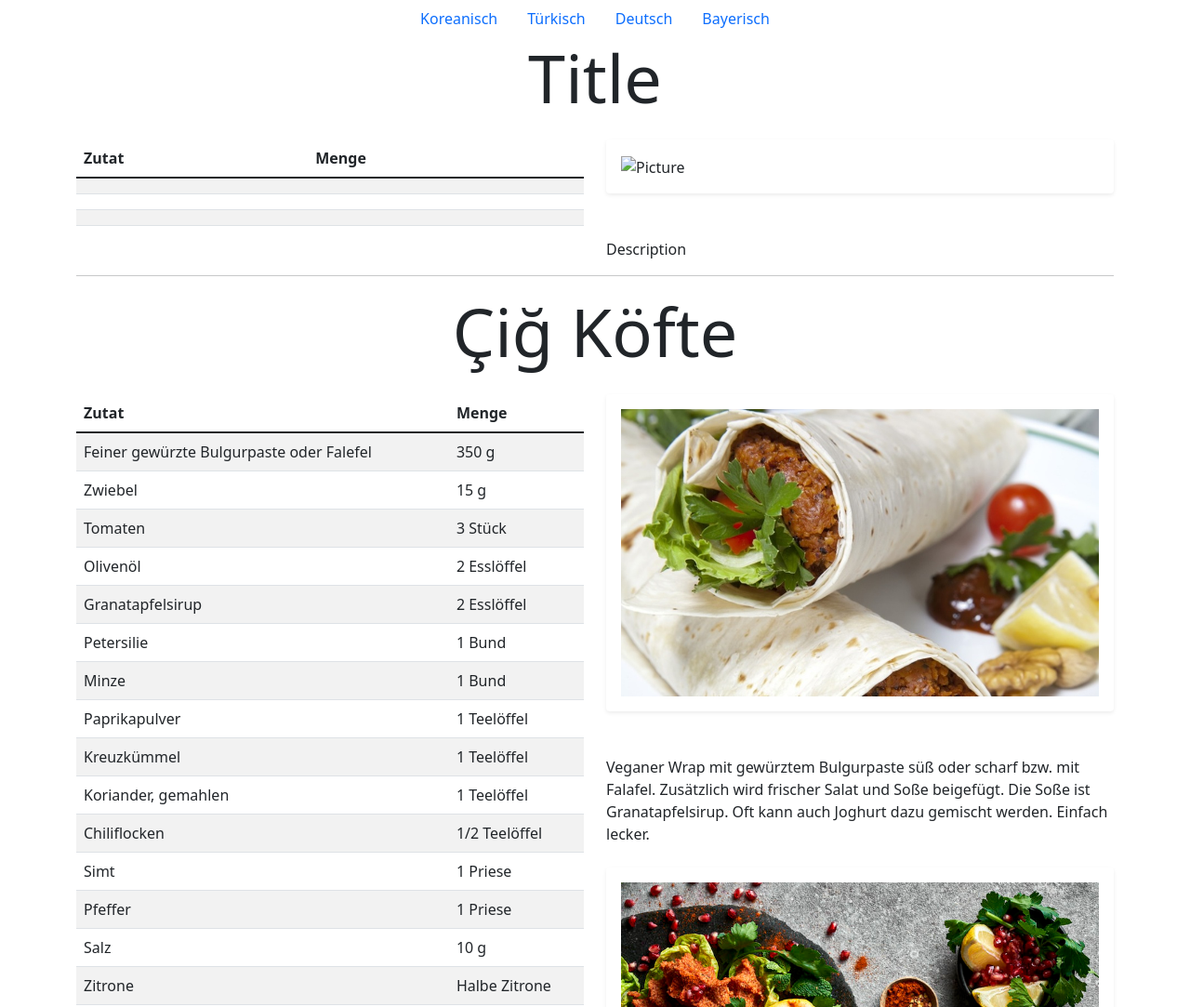
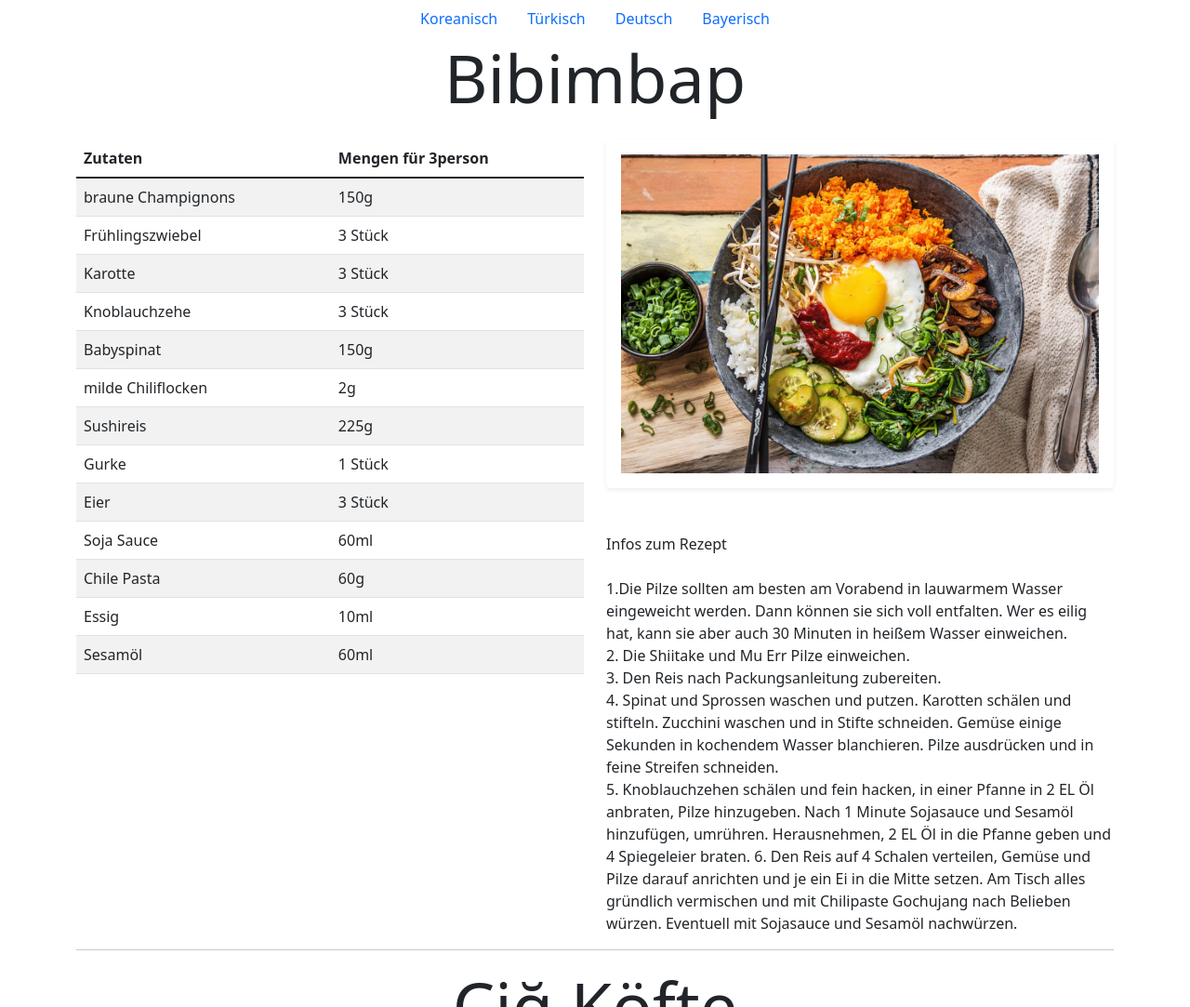
Before and after one commit to kimeunseoo/cookbook_group_1, a plain HTML site: page index.html in a window 1280 px wide. Shown: the top 1083 px of the page at 93% size. Drawn offline with nearby package versions, Linux system fonts and the light colour scheme.

Commit message:
bibimbap_seo

```diff
--- a/index.html
+++ b/index.html
@@ -28,29 +28,69 @@
               id="title"
               class="display-2 font-weight-bold text-center text-body mb-4"
             >
-          Title
+              Bibimbap
             </div>
             <div class="col">
               <div id="table">
                 <table class="table table-striped">
                   <thead>
                     <tr>
-                  <th scope="col">Zutat</th>
-                  <th scope="col">Menge</th>
+                      <th scope="col">Zutaten</th>
+                      <th scope="col">Mengen für 3person</th>
                     </tr>
                   </thead>
                   <tbody>
                     <tr>
-                  <td></td>
-                  <td></td>
+                      <td>braune Champignons</td>
+                      <td>150g</td>
                     </tr>
                     <tr>
-                  <td></td>
-                  <td></td>
+                      <td>Frühlingszwiebel</td>
+                      <td>3 Stück</td>
                     </tr>
                     <tr>
-                  <td></td>
-                  <td></td>
+                      <td>Karotte</td>
+                      <td>3 Stück</td>
+                    </tr>
+                    <tr>
+                      <td>Knoblauchzehe</td>
+                      <td>3 Stück</td>
+                    </tr>
+                    <tr>
+                      <td>Babyspinat</td>
+                      <td>150g</td>
+                    </tr>
+                    <tr>
+                      <td>milde Chiliflocken</td>
+                      <td>2g</td>
+                    </tr>
+                    <tr>
+                        <td>Sushireis</td>
+                        <td>225g</td>
+                      </tr>
+                      <tr>
+                        <td>Gurke</td>
+                        <td>1 Stück</td>
+                      </tr>
+                      <tr>
+                        <td>Eier</td>
+                        <td>3 Stück</td>
+                      </tr>
+                      <tr>
+                        <td>Soja Sauce</td>
+                        <td>60ml</td>
+                      </tr>
+                      <tr>
+                        <td>Chile Pasta</td>
+                        <td>60g</td>
+                      </tr>
+                      <tr>
+                        <td>Essig</td>
+                        <td>10ml</td>
+                      </tr>
+                      <tr>
+                        <td>Sesamöl</td>
+                        <td>60ml</td>
                       </tr>
                   </tbody>
                 </table>
@@ -61,10 +101,22 @@
                 id="image"
                 class="rounded mx-auto d-block shadow-sm p-3 mb-5 bg-white"
               >
-            <img src="" alt="Picture" />
+                <img src="./img/bibimbap.jpeg" alt="Picture" style="width: 100%;" />
               </div>
               <div id="description" class="font-weight-light text-left text-body">
-            Description
+                Infos zum Rezept <br>
+               <br>  1.Die Pilze sollten am besten am Vorabend in lauwarmem Wasser eingeweicht werden. Dann können sie sich voll entfalten. Wer es eilig hat, kann sie aber auch 30 Minuten in heißem Wasser einweichen.
+
+               <br> 2. Die Shiitake und Mu Err Pilze einweichen.
+
+               <br> 3. Den Reis  nach Packungsanleitung zubereiten.
+
+               <br> 4. Spinat und Sprossen waschen und putzen. Karotten schälen und stifteln. Zucchini waschen und in Stifte schneiden. Gemüse einige Sekunden in kochendem Wasser blanchieren. Pilze ausdrücken und in feine Streifen schneiden.
+
+               <br> 5. Knoblauchzehen schälen und fein hacken, in einer Pfanne in 2 EL Öl anbraten, Pilze hinzugeben. Nach 1 Minute Sojasauce und Sesamöl hinzufügen, umrühren. Herausnehmen, 2 EL Öl in die Pfanne geben und 4 Spiegeleier braten.
+
+                6. Den Reis auf 4 Schalen verteilen, Gemüse und Pilze darauf anrichten und je ein Ei in die Mitte setzen. Am Tisch alles gründlich vermischen und mit Chilipaste Gochujang nach Belieben würzen.
+                Eventuell mit Sojasauce und Sesamöl nachwürzen.
               </div>
             </div>
           </section>
```
Also changed, not shown: img/bibimbap.jpeg (added). Lines whose indentation alone changed are shown as unchanged.
